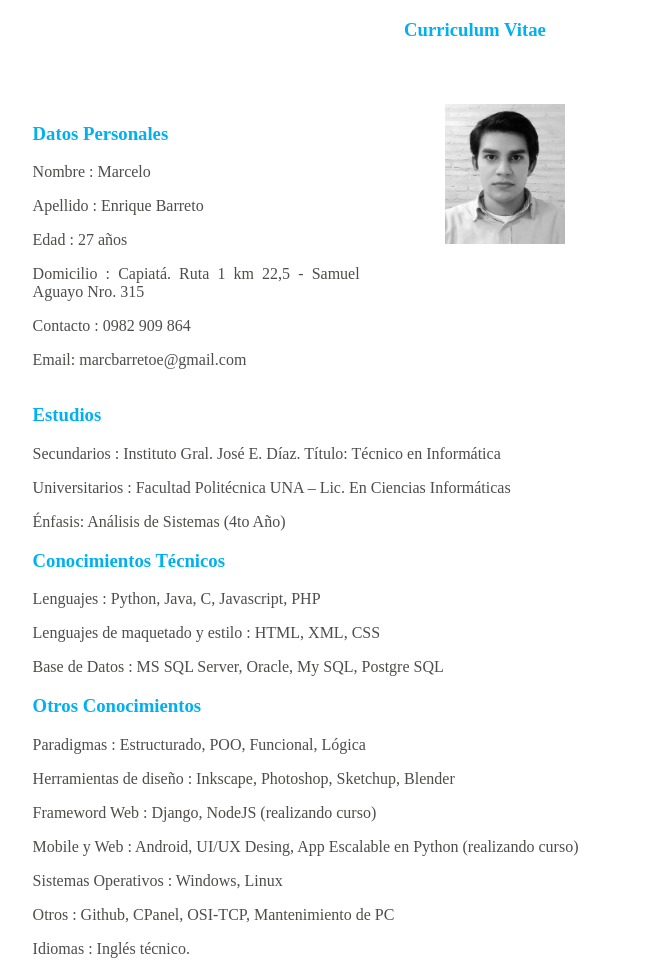
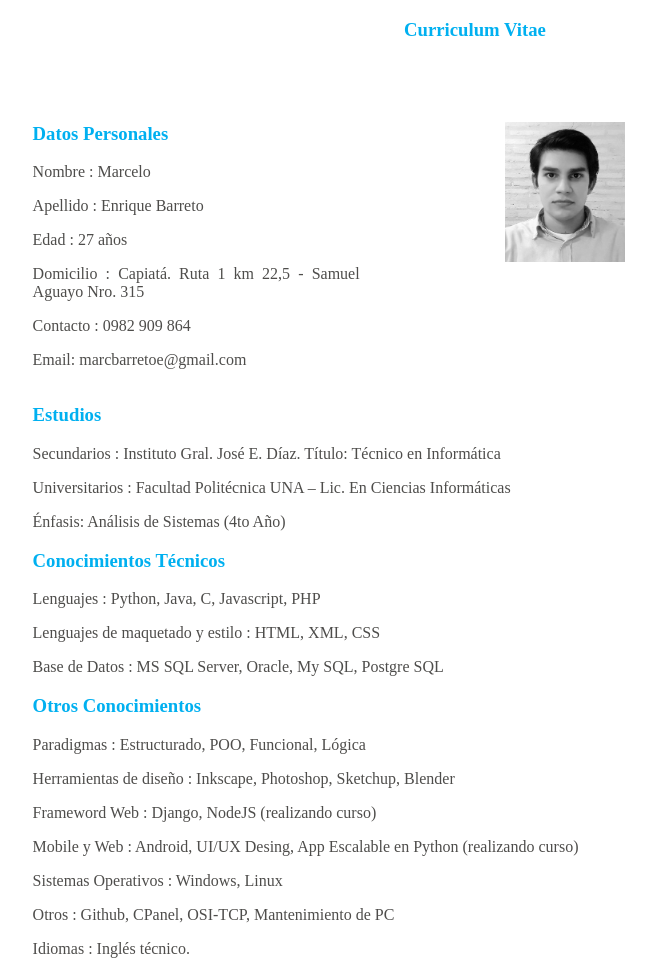
Before and after one commit to marcbarretoe/CV, a plain HTML site: page index.html in a window 1280 px wide. Shown: the top 961 px of the page, without its empty margins (165-821 px from the left). Drawn offline with Linux system fonts and the light colour scheme.

Commit message:
Arreglo final

```diff
--- a/css/estilo.css
+++ b/css/estilo.css
@@ -13,22 +13,24 @@
     color:#00b0f0;
 }
 
-#datos_personales #texto{
+#datos_personales .texto{
     display: inline-block;
     vertical-align: top;
 
 
 }
 
-/*#texto img {
+.texto img {
     position:relative;
-    margin-left: 55%;
+    padding-top: 15%;
+    padding-left:50%;
+    margin-left: center;
     transition: opacity 1.5s ease-in-out;
+}
+
+/*.texto img.top:hover {
+    opacity: 0;
 }*/
-
-#texto img.top:hover {
-    opacity: 0;
-}
 
 p{
     color:#4e4d4b;
--- a/index.html
+++ b/index.html
@@ -13,7 +13,7 @@
 	<div class="cuerpo">
 
 	    <section id="datos_personales">
-                <div id="texto">
+                <div class="texto">
 	            <h3 class="subtitulos"> Datos Personales </h3>
 		    <p>Nombre : Marcelo</p>
                     <p>Apellido : Enrique Barreto</p>
@@ -22,7 +22,7 @@
                     <p>Contacto : 0982 909 864</p>
                     <p>Email: marcbarretoe@gmail.com</p>
                  </div>
-                 <div id="texto">
+                 <div class="texto">
 
 	             <img src="img/marcelo-enrique-gris.jpg" alt="foto" height="140" width="120">
                      <!--<img class="top" src="img/marcelo-enrique-color.jpg" alt="foto" height="140" width="120"> -->
```
